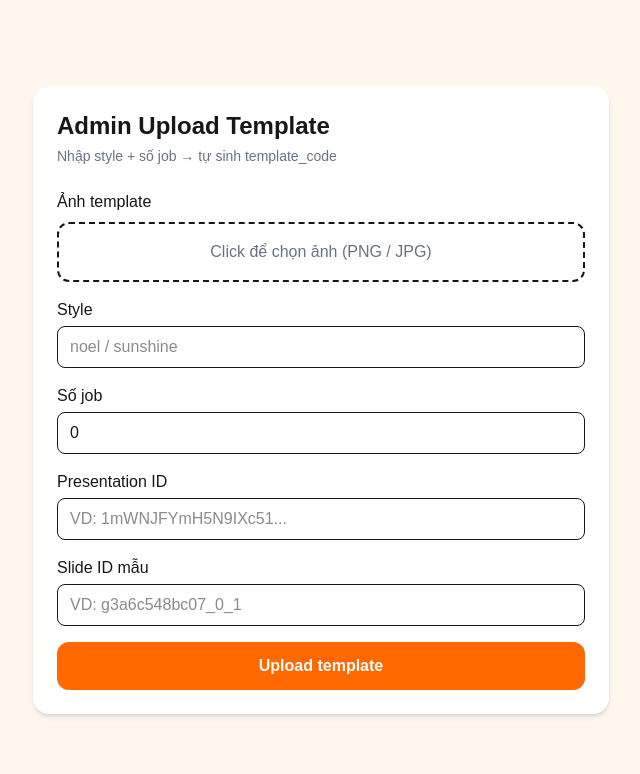
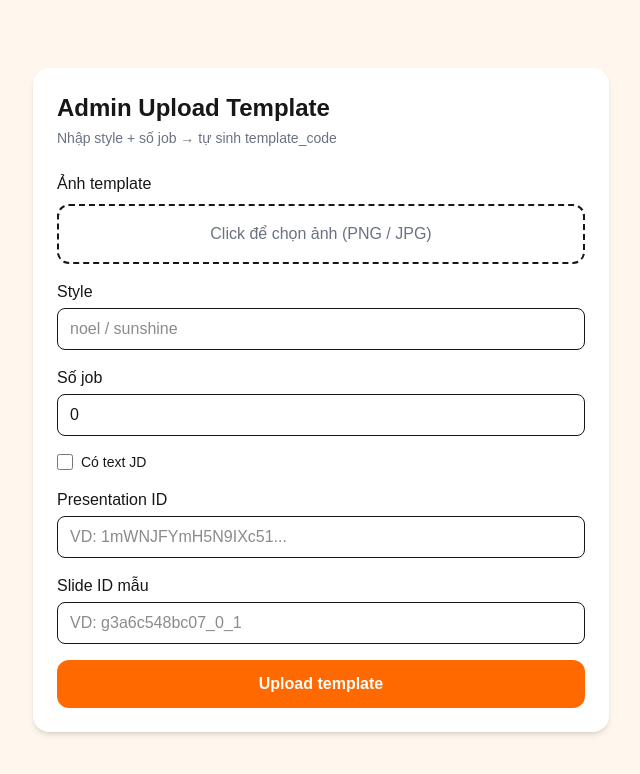
Before and after one commit to tuyendunghappyworkvn-stack/image-request, a Next.js app: page /admin/template in a window 1280 px wide. Shown: the top 774 px of the page, without its empty margins (319-959 px from the left). Built offline with nearby package versions, Linux system fonts and the light colour scheme.

Commit message:
feat(admin): add text_jd checkbox and sync to larkbase

```diff
--- a/app/admin/template/page.tsx
+++ b/app/admin/template/page.tsx
@@ -8,7 +8,10 @@ export default function AdminTemplatePage() {
   const [style, setStyle] = useState("");
   const [jobCount, setJobCount] = useState<number>(0);
 
-  // ✅ 2 STATE MỚI
+  // ✅ STATE MỚI: TEXT JD
+  const [textJD, setTextJD] = useState<boolean>(false);
+
+  // ✅ 2 STATE CŨ
   const [presentationId, setPresentationId] = useState("");
   const [slideIdMau, setSlideIdMau] = useState("");
 
@@ -21,6 +24,7 @@ export default function AdminTemplatePage() {
     setPreview(null);
     setStyle("");
     setJobCount(0);
+    setTextJD(false);
     setPresentationId("");
     setSlideIdMau("");
 
@@ -52,7 +56,10 @@ export default function AdminTemplatePage() {
     formData.append("style", style);
     formData.append("job_count", String(jobCount));
 
-    // ✅ GỬI THÊM 2 BIẾN MỚI
+    // ✅ GỬI TEXT JD
+    formData.append("text_jd", textJD ? "true" : "false");
+
+    // ✅ 2 BIẾN CŨ
     formData.append("presentation_id", presentationId);
     formData.append("slide_id_mau", slideIdMau);
 
@@ -139,7 +146,21 @@ export default function AdminTemplatePage() {
             />
           </div>
 
-          {/* ✅ PRESENTATION ID */}
+          {/* ✅ CHECKBOX TEXT JD */}
+          <div className="flex items-center gap-2">
+            <input
+              type="checkbox"
+              id="textJD"
+              checked={textJD}
+              onChange={(e) => setTextJD(e.target.checked)}
+              className="w-4 h-4"
+            />
+            <label htmlFor="textJD" className="text-sm font-medium">
+              Có text JD
+            </label>
+          </div>
+
+          {/* PRESENTATION ID */}
           <div>
             <label className="font-medium">Presentation ID</label>
             <input
@@ -151,7 +172,7 @@ export default function AdminTemplatePage() {
             />
           </div>
 
-          {/* ✅ SLIDE ID MẪU */}
+          {/* SLIDE ID MẪU */}
           <div>
             <label className="font-medium">Slide ID mẫu</label>
             <input
--- a/app/api/lark/create-template/route.ts
+++ b/app/api/lark/create-template/route.ts
@@ -48,6 +48,10 @@ export async function POST(req: Request) {
       formData.get("slide_id_mau") || ""
     ).trim();
 
+    // ✅ TEXT JD (CHECKBOX)
+    const textJD =
+      String(formData.get("text_jd") || "").toLowerCase() === "true";
+
     // ✅ validate
     if (!file || !style || Number.isNaN(jobCount)) {
       return NextResponse.json(
@@ -94,6 +98,9 @@ export async function POST(req: Request) {
             // ✅ NEW COLUMNS
             PresentationID: presentationId,
             slideID_mau: slideIdMau,
+
+            // ✅ TEXT JD → CHECKBOX COLUMN
+            text_jd: textJD,
           },
         }),
       }
```
